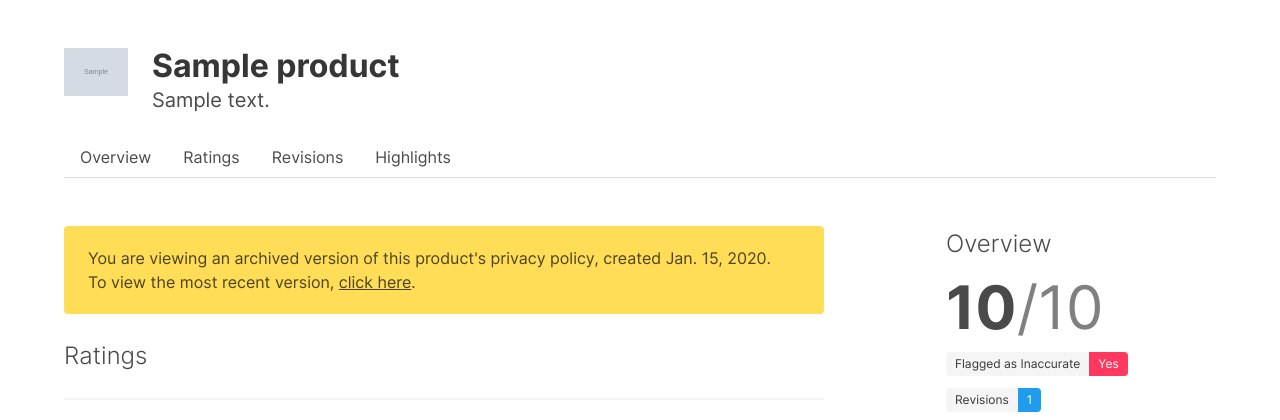
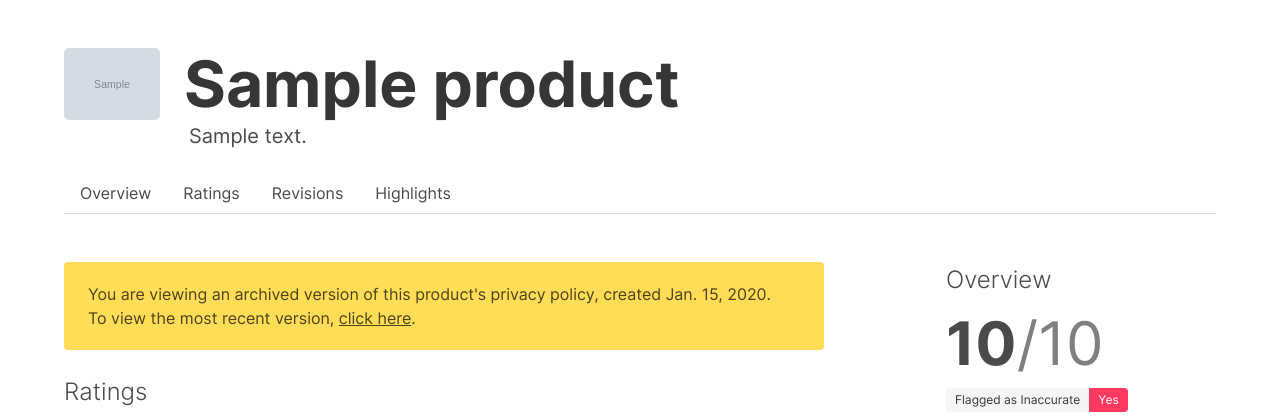
Before and after one commit to Politiwatch/privacyspy, a Django app: template privacyspy/core/templates/core/product.html in a window 1280 px wide. Shown: the part 52-472 px from the top of the page. Run offline with Django 3.2, Linux system fonts and the light colour scheme; tables that the repository leaves empty hold one stand-in row (values such as "Sample post"); the template is opened without the code that fills it: values that come from a table or form of the project are taken from there, most other values are stand-ins (such as "Sample title", 1, 10 or a date in 2020); grey boxes marked "Sample" are stand-in pictures.

Commit message:
Make policy page titles massive

```diff
--- a/privacyspy/core/templates/core/product.html
+++ b/privacyspy/core/templates/core/product.html
@@ -3,13 +3,13 @@
 {% block content %}
 <div class="columns">
     <div class="column is-narrow">
-        <figure class="image is-64x64">
-            <img src="{{product.icon}}" alt="Icon for {{product.name}}">
+        <figure class="image is-96x96">
+            <img src="{{product.icon}}" class="is-rounded" alt="Icon for {{product.name}}">
         </figure>
     </div>
     <div class="column">
-        <h1 class='title'>{{product.name}}</h1>
-        <p class='subtitle'>{{product.description}}</p>
+        <h1 class='title massive'>{{product.name}}</h1>
+        <p class='subtitle is-slightly-right'>{{product.description}}</p>
     </div>
 </div>
 {% include 'core/policy.html' %}
```
